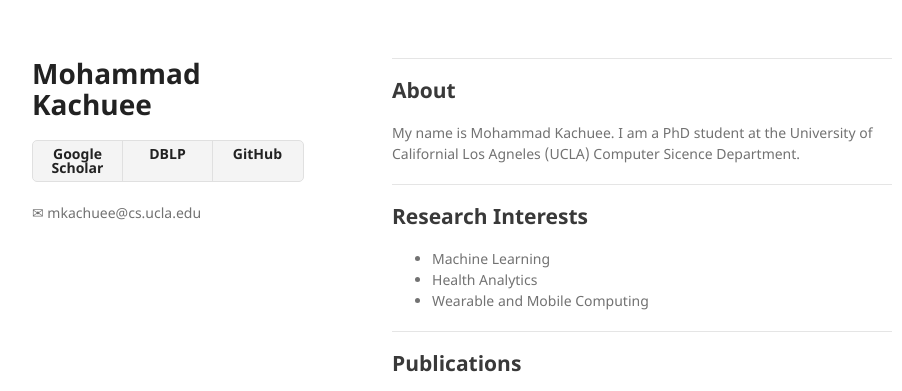
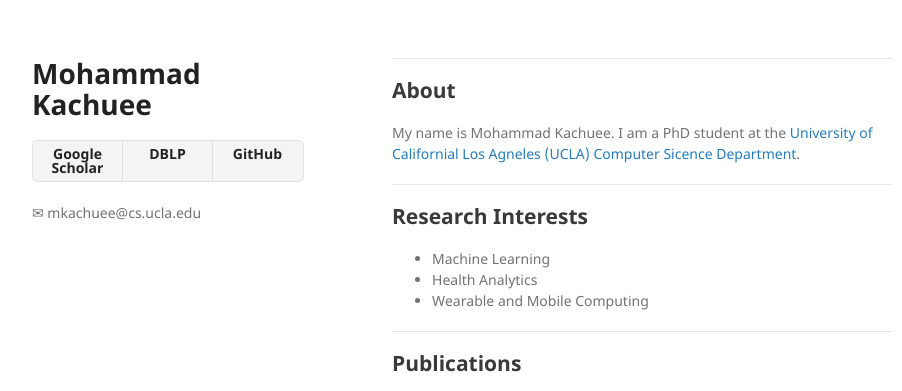
Before and after one commit to mkachuee/mkachuee.github.io, a Jekyll site: the page built from index.md, in a window 1280 px wide, cut to the strip 0-391 px from the top of the page. Shown: the whole strip, without its empty margins (178-1080 px from the left). Built offline with Jekyll 4.4.1, drawn with Linux system fonts in a browser that asks for light colours; part of the change alters nothing that is shown.

```diff
--- a/index.md
+++ b/index.md
@@ -5,7 +5,7 @@ layout: default
 ---
 
 ## About
-My name is Mohammad Kachuee. I am a PhD student at the University of Californial Los Agneles (UCLA) Computer Sicence Department.
+My name is Mohammad Kachuee. I am a PhD student at the [University of Californial Los Agneles (UCLA)](http://www.ucla.edu/) [Computer Sicence Department](http://www.cs.ucla.edu/).
 
 ---
 
```
